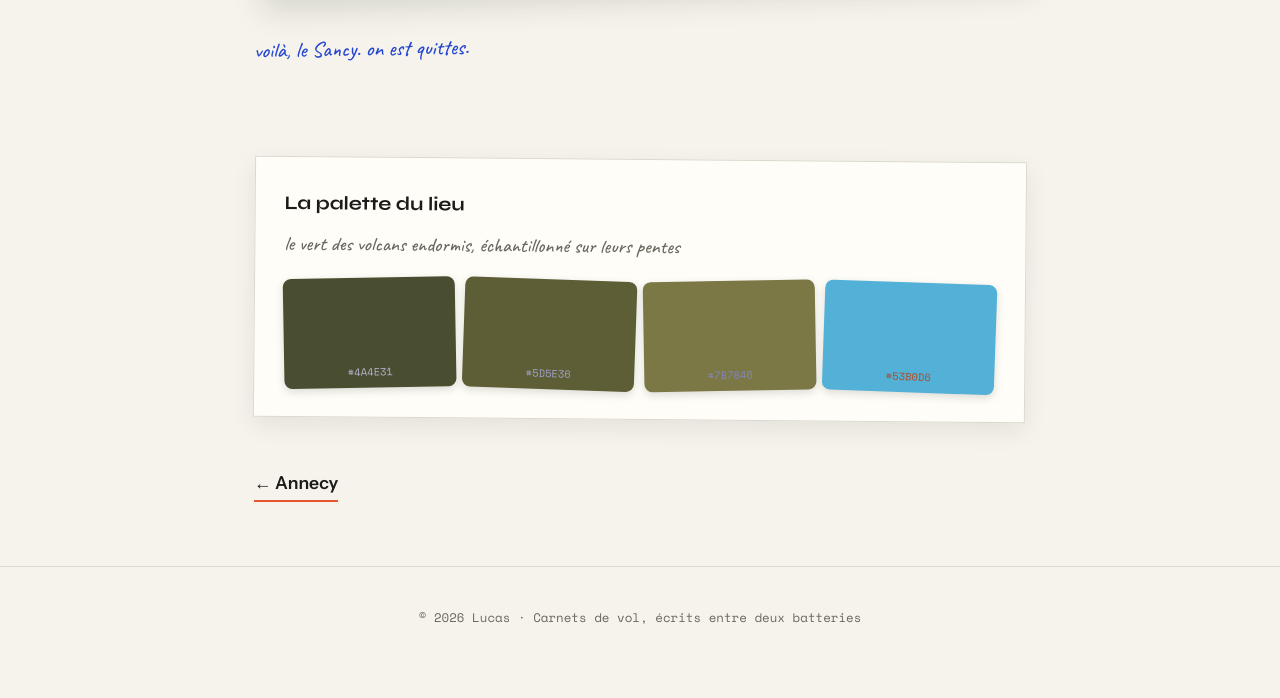
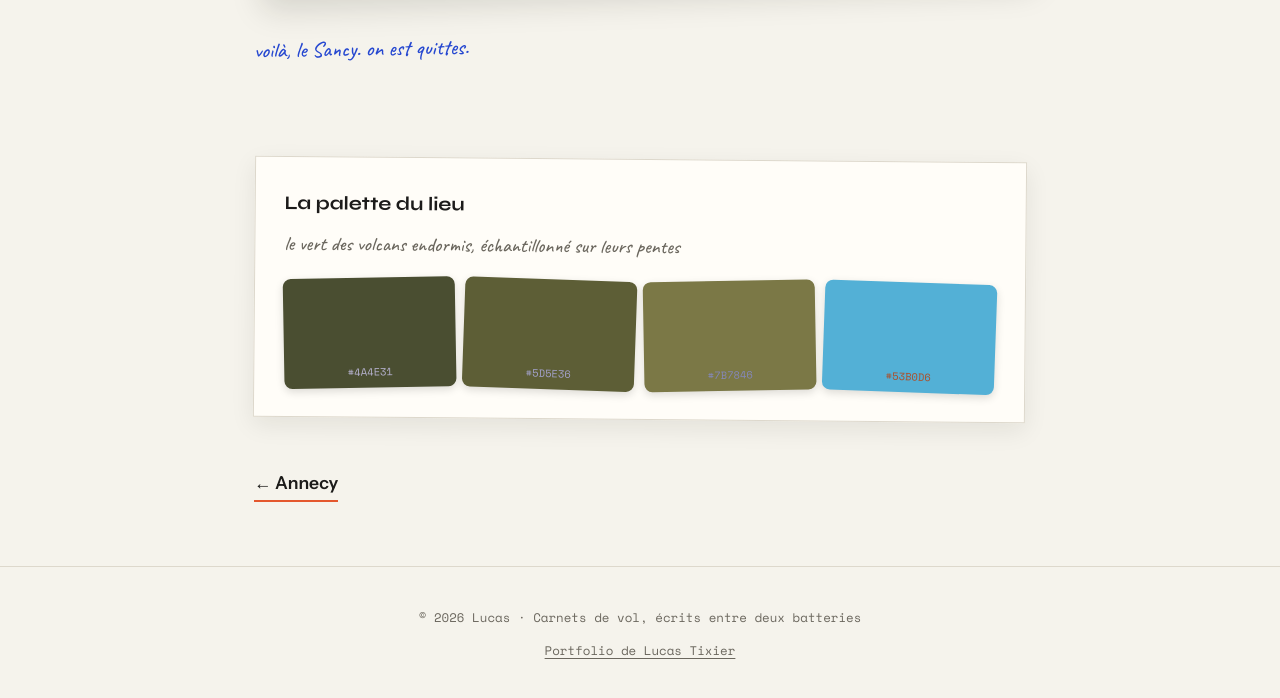
Before and after one commit to HalloPreach/carnets_de_vol, a plain HTML site: page puys.html in a window 1280 px wide. Shown: the part 4069-4767 px from the top of the page. Before the commit the page ends 4738 px from the top, so only its background shows below. Drawn offline with nearby package versions, Linux system fonts and the light colour scheme.

Commit message:
ajout d'un lien discret vers le portfolio dans le pied de page

```diff
--- a/assets/site.css
+++ b/assets/site.css
@@ -571,6 +571,9 @@ nav {
 .pager a { text-decoration: none; font-weight: 600; border-bottom: 2px solid var(--accent); padding-bottom: 2px; }
 .article-page footer { border-top: 1px solid var(--line); padding: 2.5rem 0; text-align: center; position: relative; z-index: 2; }
 .article-page .foot-small { font-size: .78rem; }
+.foot-portfolio { margin-top: .35rem; }
+.foot-portfolio a { display: inline-block; padding: .35rem .25rem; text-underline-offset: 3px; }
+.foot-portfolio a:hover { color: var(--ink); }
 
 #toast {
   position: fixed;
--- a/puys.html
+++ b/puys.html
@@ -71,7 +71,7 @@
 </div>
 <div class="pager"><a href="annecy.html">← Annecy</a><span></span></div>
 </div>
-<footer><p class="foot-small">© 2026 Lucas · Carnets de vol, écrits entre deux batteries</p></footer>
+<footer><p class="foot-small">© 2026 Lucas · Carnets de vol, écrits entre deux batteries</p><p class="foot-small foot-portfolio"><a href="https://portfolio.elsay.dev/">Portfolio de Lucas Tixier</a></p></footer>
 <div id="toast" role="status">Copié !</div>
 <script src="assets/site.js" defer></script>
 </body>
```
Also changed, not shown: annecy.html (+1 -1 lines), chez-moi.html (+1 -1 lines), index.html (+1 -0 lines), zermatt.html (+1 -1 lines).
